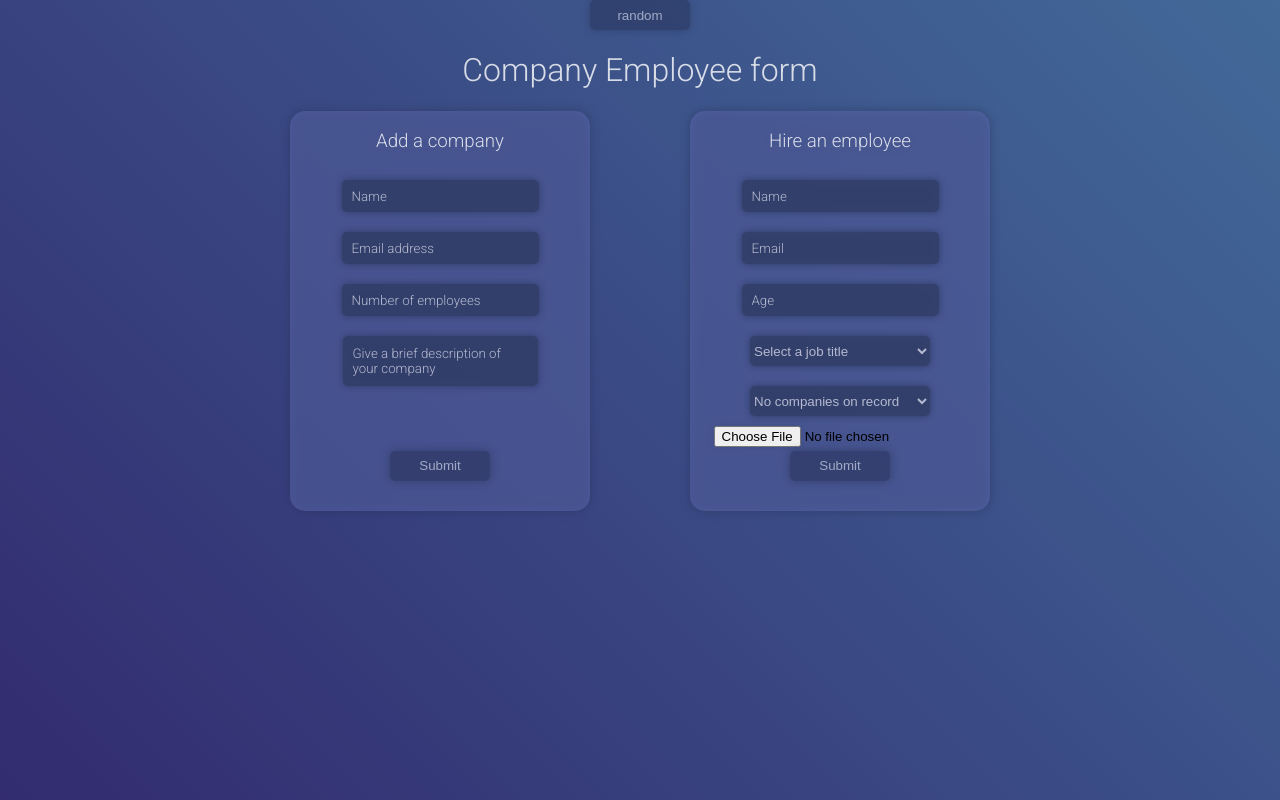
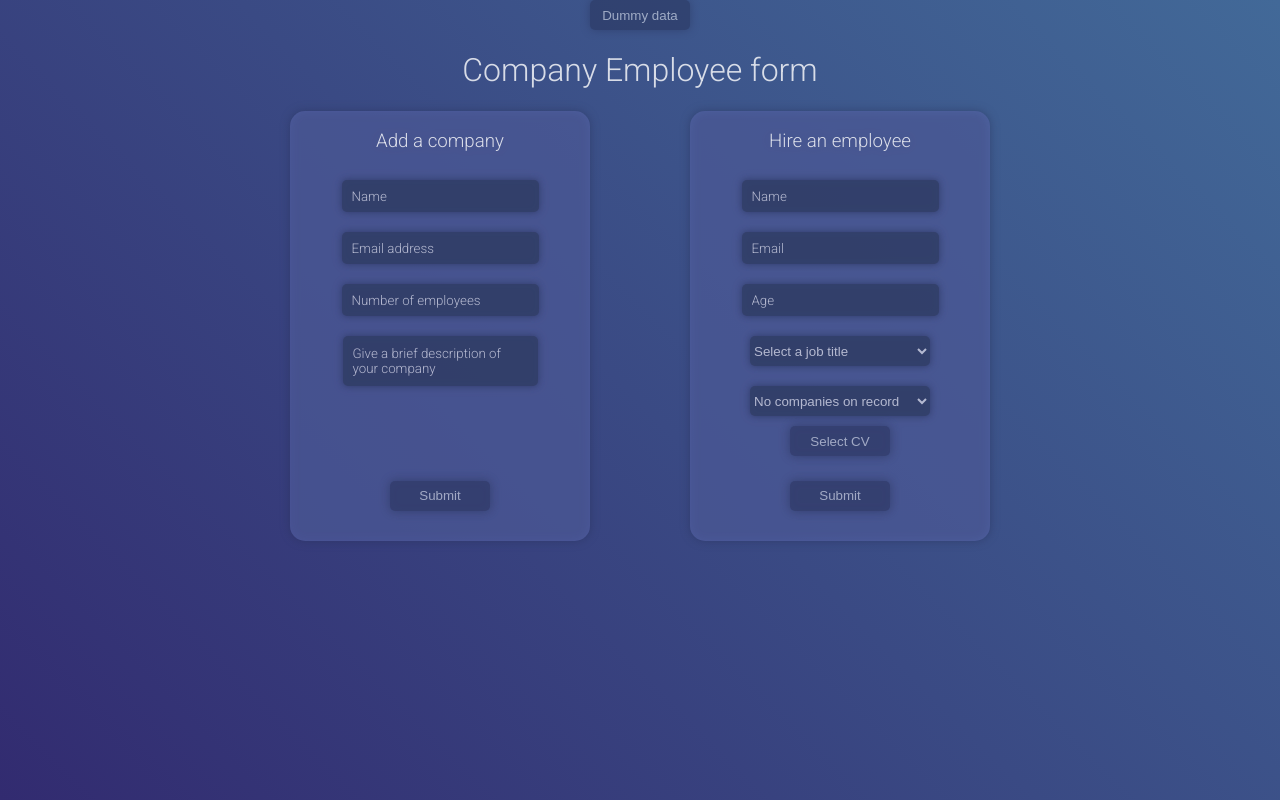
Before and after one commit to peterkecseti/company-employee-form, a React (Create React App) app: page / in a window 1280 px wide. Shown: the top 800 px of the page. Built offline with nearby package versions, Linux system fonts and the light colour scheme.

Commit message:
CV upload button formatting

```diff
--- a/src/App.tsx
+++ b/src/App.tsx
@@ -73,7 +73,7 @@ function App() {
 
 
       <div className='container' ref={formsRef}>
-        <button onClick={GenerateDummyData}>random</button>
+        <button onClick={GenerateDummyData}>Dummy data</button>
           <h1>Company Employee form</h1>
           <div className="forms-container">
             <CompanyForm companies={companies} setCompanies={setCompanies} setAlertMessage={setAlertMessage} />
--- a/src/components/EmployeeForm.tsx
+++ b/src/components/EmployeeForm.tsx
@@ -1,7 +1,7 @@
 import Employee from "../classes/Employee";
 import Company from "../classes/Company";
 import SubmitHandler from "../functions/SubmitHandler";
-import { useState } from "react";
+import { useRef, useState } from "react";
 import { AgeChange, CompanyChange, EmailChange, FileChange, JobTitleChange, NameChange } from "../functions/FormChangeHandlers";
 
 type EmployeeFormProps = {
@@ -19,6 +19,7 @@ type EmployeeFormProps = {
 
 function EmployeeForm({ setEmployees, employees, companies, setAlertMessage: setAlertMessage, setFiles, files }: EmployeeFormProps) {
     const JobTitles = ["Accountant", "Software Developer", "Software Tester", "Manager"]
+    const fileSelectRef = useRef<HTMLInputElement>(null);
 
     const [employee, setEmployee] = useState<{ [key: string]: string | number }>(
         {
@@ -91,8 +92,9 @@ function EmployeeForm({ setEmployees, employees, companies, setAlertMessage: set
                     <option value="">Select a company</option>
                     {companies.map((company) => { return <option value={company.GetId()} key={company.GetId()}>{company.GetName()}</option> })}
                 </select>}
-
-            <input type="file" accept="application/pdf" onChange={(e) => { FileChange(e, files, setFiles, employees.length) }} />
+            <br />
+            <button className="" onClick={()=>{fileSelectRef.current?.click()}}>Select CV</button>
+            <input type="file" accept="application/pdf" ref={fileSelectRef} onChange={(e) => { FileChange(e, files, setFiles, employees.length) }} />
             <br />
             <button className="form-button" id="submit" onClick={() => { SubmitForm() }}>Submit</button>
         </div>
--- a/src/css/App.css
+++ b/src/css/App.css
@@ -60,29 +60,38 @@ input::placeholder, textarea::placeholder{
     font-style: normal;
 }
 
-input:focus, textarea:focus{
+input[type="text"]:focus, input[type="number"]:focus, textarea:focus{
     height: 60px;
     width: 80%;
     opacity: 1;
     transition: .2s;
 }
 
-input:focus{
+input[type="text"]:focus{
     font-size: 20px;
     transition: .2s;
 }
 
-input:hover, textarea:hover, select:hover{
+input[type="text"]:hover, input[type="number"]:hover, textarea:hover, select:hover{
     opacity: 1;
     transition: .2s;
 }
 
-input:not(:focus), textarea:not(:focus){
+input[type="file"]{
+    display: none;
+}
+
+/* input[type="file"]{
+    width: 100px;
+    height: 40px;
+} */
+
+input[type="text"]:not(:focus), input[type="number"]:not(:focus), textarea:not(:focus){
     width: initial;
     transition: .1s;
 }
 
-button{
+button, input[type="file"]{
     background-color: #263057;
     filter: drop-shadow(0px 0px 5px #263057);
     opacity: 0.5;
@@ -167,7 +176,7 @@ button:not(:hover){
     border-radius: 15px;
     margin: auto;
     position: relative;
-    height: 400px;
+    height: 430px;
     width: 300px;
 }
 
```
